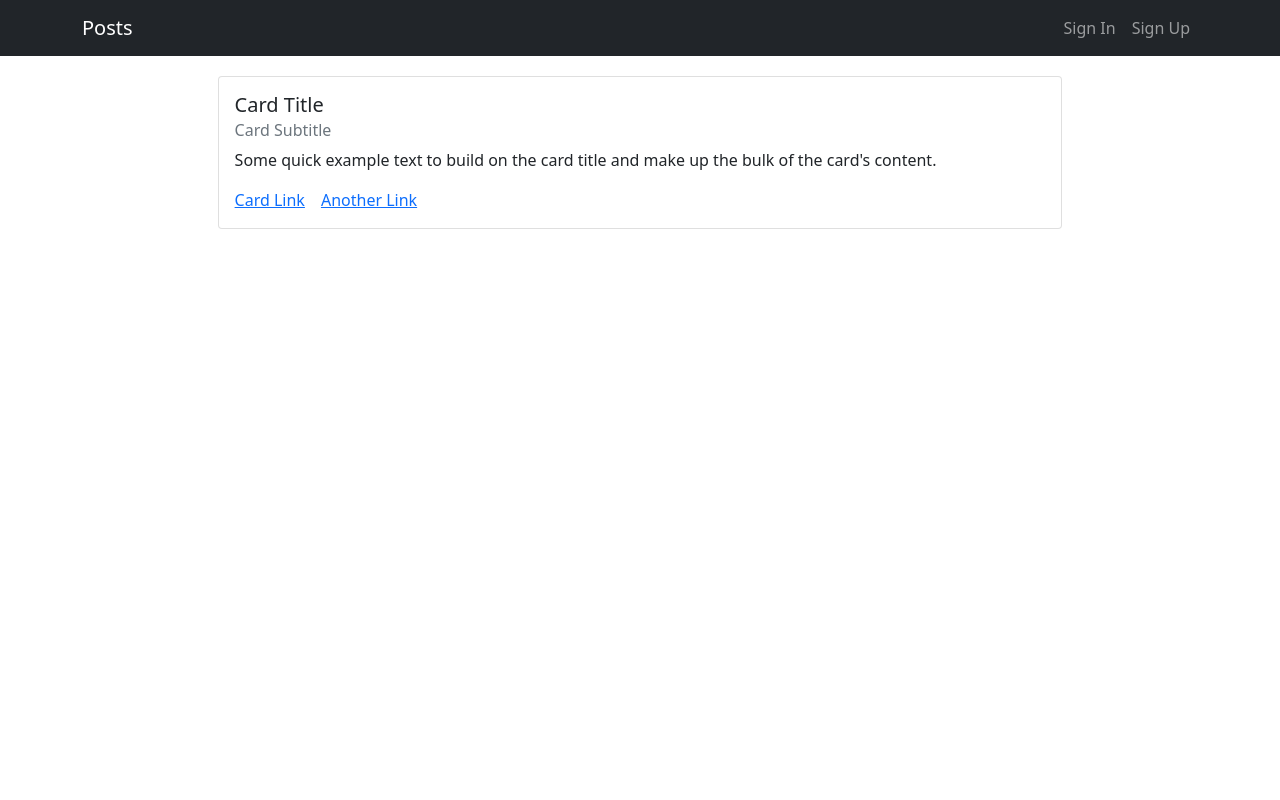
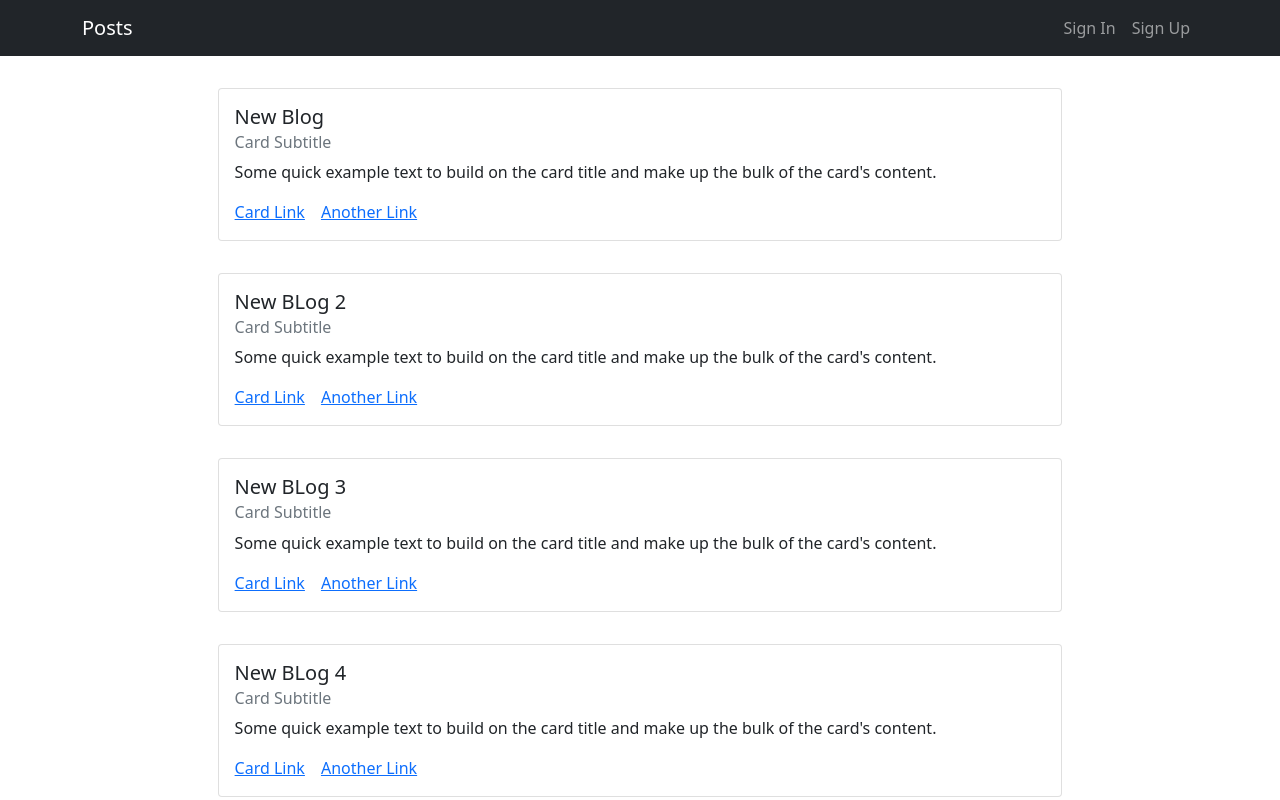
Before and after one commit to vishal-joshy/posts-api-admin-client, a React (Create React App) app: page / in a window 1280 px wide. Shown: the top 800 px of the page. Built offline with nearby package versions, Linux system fonts and the light colour scheme.

Commit message:
Adds routes and tested using dummy data

```diff
--- a/src/App.css
+++ b/src/App.css
@@ -1,4 +1,18 @@
 .posts-container {
 	display: flex;
 	justify-content: center;
+	flex-direction: column;
+	align-items: center;
 }
+
+.card-wrapper {
+	margin-top: 2rem;
+}
+.card-wrapper:hover {
+	cursor: pointer;
+}
+.header {
+	position: sticky;
+	top: 0;
+	z-index: 100;
+}
--- a/src/App.js
+++ b/src/App.js
@@ -2,13 +2,32 @@ import React from 'react';
 import 'bootstrap/dist/css/bootstrap.min.css';
 import './App.css';
 import Header from './components/HeaderComponent/Header';
+import { BrowserRouter, Route, Switch } from 'react-router-dom';
 import Posts from './components/PostsComponent/Posts';
+import PostDetails from './components/PostsComponent/PostDetails';
 
 function App() {
+	const dummyData = [
+		{
+			title: 'New Blog',
+			post_id: '1',
+		},
+		{ title: 'New BLog 2', post_id: '2' },
+    { title: 'New BLog 3', post_id: '3' },
+    { title: 'New BLog 4', post_id: '4' },
+    { title: 'New BLog 5', post_id: '5' },
+    { title: 'New BLog 6', post_id: '6' },
+	];
+
 	return (
 		<div>
 			<Header />
-			<Posts />
+			<BrowserRouter>
+				<Switch>
+					<Route exact path='/' render={() => <Posts data={dummyData} />} />
+					<Route exact path='/post/:post_id' render={() => <PostDetails />} />
+				</Switch>
+			</BrowserRouter>
 		</div>
 	);
 }
--- a/src/components/HeaderComponent/Header.js
+++ b/src/components/HeaderComponent/Header.js
@@ -3,10 +3,10 @@ import { Navbar, Container, Nav } from 'react-bootstrap';
 
 function Header() {
 	return (
-		<div>
+		<div className="header">
 			<Navbar collapseOnSelect expand='lg' bg='dark' variant='dark'>
 				<Container>
-					<Navbar.Brand href='#home'>Posts</Navbar.Brand>
+					<Navbar.Brand href='/'>Posts</Navbar.Brand>
 					<Navbar.Toggle aria-controls='responsive-navbar-nav' />
 					<Navbar.Collapse id='responsive-navbar-nav'>
 						<Nav className='me-auto'></Nav>
--- a/src/components/PostsComponent/PostDetails.js
+++ b/src/components/PostsComponent/PostDetails.js
@@ -1,11 +1,23 @@
-import React from 'react'
+import React from 'react';
+import { Card } from 'react-bootstrap';
 
 function PostDetails() {
-    return (
-        <div>
-
-        </div>
-    )
+	return (
+		<div>
+			<Card style={{ width: '80vw' }}>
+				<Card.Body>
+					<Card.Title>Card Title</Card.Title>
+					<Card.Subtitle className='mb-2 text-muted'>Card Subtitle</Card.Subtitle>
+					<Card.Text>
+						Some quick example text to build on the card title and make up the bulk of the card's
+						content.
+					</Card.Text>
+					<Card.Link href='#'>Card Link</Card.Link>
+					<Card.Link href='#'>Another Link</Card.Link>
+				</Card.Body>
+			</Card>
+		</div>
+	);
 }
 
-export default PostDetails
+export default PostDetails;
--- a/src/components/PostsComponent/Posts.js
+++ b/src/components/PostsComponent/Posts.js
@@ -1,22 +1,31 @@
 import React from 'react';
 import { Card } from 'react-bootstrap';
 
-function Posts() {
+function Posts({ data }) {
+	const handleCardClick = (post_id) => {
+		window.location = `/post/${post_id}`;
+	};
+
+	console.log(data);
 	return (
 		<div className='posts-container'>
-			<Card style={{ marginTop: '20px', width: '66vw' }}>
+			{data.map((post) => (
+				<div key={post.post_id} className='card-wrapper'>
+					<Card style={{ width: '66vw' }} onClick={() => handleCardClick(post.post_id)}>
 						<Card.Body>
-					<Card.Title>Card Title</Card.Title>
+							<Card.Title>{post.title}</Card.Title>
 							<Card.Subtitle className='mb-2 text-muted'>Card Subtitle</Card.Subtitle>
 							<Card.Text>
-						Some quick example text to build on the card title and make up the bulk of the card's
-						content.
+								Some quick example text to build on the card title and make up the bulk of the
+								card's content.
 							</Card.Text>
 							<Card.Link href='#'>Card Link</Card.Link>
 							<Card.Link href='#'>Another Link</Card.Link>
 						</Card.Body>
 					</Card>
 				</div>
+			))}
+		</div>
 	);
 }
 
```
Lines whose indentation alone changed are shown as unchanged.
